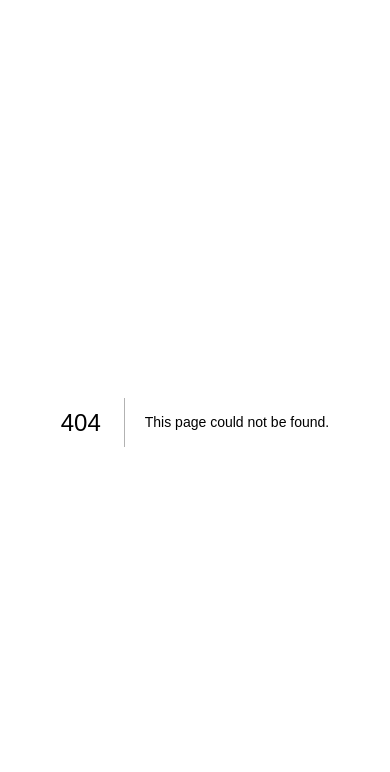
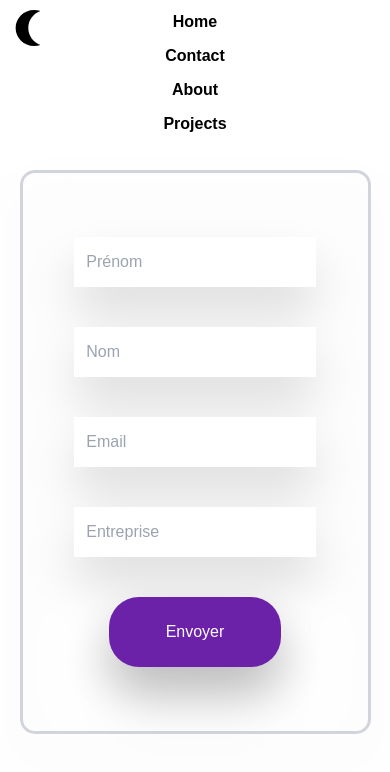
Before and after one commit to Brdlucas/portfolio, a Next.js app: page /page/contact in a window 390 px wide. Before the commit this address had no page. Shown: the top 772 px of the page. Built offline with nearby package versions, Linux system fonts and the light colour scheme.

Commit message:
Ajout animation, responsivité et amélioration performance

```diff
--- /dev/null
+++ b/src/app/api/contact/route.ts
@@ -0,0 +1,22 @@
+import dbConnect from "@/app/lib/dbConnect";
+import { NextResponse } from "next/server";
+import Contact from "@/app/models/Contact";
+
+export async function POST(req: any) {
+    // Établir la connexion à la base de données
+    await dbConnect();
+
+    try {
+        // Assumer que les données du projet sont envoyées dans le corps de la requête au format JSON
+        const contact = await req.json();
+
+        // Créer un nouveau projet dans la base de données avec les données reçues
+        const newContact = await Contact.create(contact);
+
+        // Renvoyer le projet nouvellement créé avec un statut de réussite
+        return new NextResponse(JSON.stringify(newContact), { status: 201 });
+    } catch (err: any) {
+        // Gestion des erreurs et renvoi d'une réponse avec le message d'erreur
+        return new NextResponse(JSON.stringify({ error: err.message }), { status: 400 });
+    }
+}
--- a/src/app/components/header.tsx
+++ b/src/app/components/header.tsx
@@ -8,10 +8,10 @@ const Header = () => {
   const pathname = usePathname();
 
   return (
-    <header className='max-2xl:h-[120px] md:h-[100px]'>
+    <header className='max-2xl:h-[120px] 2xl:h-[100px] max-md:h-[150px]'>
       <nav className='max-2xl:text-center max-2xl:p-[10px] font-bold 2xl:absolute max-lg:w-[70%] m-auto max-2xl:w-[50%]  md:flex md:flex-row 2xl:w-[30%] md:right-[250px] md:mt-8 items-center md:place-content-around'>
         {pathname === '/' ? null : <Link href={'/'} className='block max-2xl:mb-[10px] max-2xl:w-[50%] max-2xl:m-auto'>Home</Link>}
-        <Link href='/contact' className='block max-2xl:mb-[10px] max-2xl:w-[50%] max-2xl:m-auto'>Contact</Link>
+        <Link href='/page/contact' className='block max-2xl:mb-[10px] max-2xl:w-[50%] max-2xl:m-auto'>Contact</Link>
         <Link href='/page/about' className='block max-2xl:mb-[10px] max-2xl:w-[50%] max-2xl:m-auto'>About</Link>
         <Link href='/page/projects' className='block max-2xl:mb-[10px] max-2xl:w-[50%] max-2xl:m-auto'>Projects</Link>
         <ThemeSwitches />
--- /dev/null
+++ b/src/app/models/Contact.ts
@@ -0,0 +1,34 @@
+import mongoose, { Document, Schema } from "mongoose";
+
+export interface IContact extends Document {
+    firstname: string;
+    lastname: string;
+    company: string;
+    email: string;
+}
+
+const contactSchema: Schema = new mongoose.Schema({
+    firstname: {
+        type: String,
+        required: true,
+    },
+
+    lastname: {
+        type: String,
+        required: true,
+    },
+
+    company: {
+        type: String,
+        required: true,
+    },
+
+    email: {
+        type: String,
+        required: true,
+    }
+});
+
+const Contact = mongoose.models.Contact || mongoose.model<IContact>('Contact', contactSchema);
+
+export default Contact;
--- /dev/null
+++ b/src/app/page/contact/page.tsx
@@ -0,0 +1,58 @@
+"use client"
+import Header from '@/app/components/header';
+import React, { useState } from 'react';
+
+export default function Contact() {
+    const [firstname, setFirstname] = useState('');
+    const [lastname, setLastname] = useState('');
+    const [email, setEmail] = useState('');
+    const [company, setCompany] = useState('');
+
+    const handleSubmit = async (event: any) => {
+        event.preventDefault();
+
+        // Les données à envoyer
+        const formContact = {
+            firstname,
+            lastname,
+            email,
+            company
+        };
+
+        // Envoi les données avec fetch dans un try catch pour les erreurs
+        try {
+            const response = await fetch('/api/contact', {
+                method: 'POST',
+                headers: {
+                    'Content-Type': 'application/json',
+                },
+                body: JSON.stringify(formContact),
+            });
+
+            if (!response.ok) throw new Error('Api non connecté');
+
+
+            const contactData = await response.json();
+            console.log('Succès:', contactData);
+        } catch (error) {
+            console.error('Erreur:', error);
+        }
+    };
+
+
+    return (
+        <div className='h-screen'>
+            <Header />
+            <form onSubmit={handleSubmit} className='mt-5 m-auto w-[50%] max-md:w-[90%]'>
+                <div className='grid grid-cols-1 gap-10 m-auto text-center drop-shadow-2xl rounded-[15px] pt-16 pb-16 border-[3px] border-gray-300'>
+                    <input className='w-[70%] text-black hover:border-[3px] hover:border-purple-500 bg-white outline-purple-500  m-auto h-[50px] focus:rounded-[15px] pl-3 hover:cursor-pointer hover:rounded-[15px] hover:scale-110 duration-400' type="text" placeholder="Prénom" value={firstname} onChange={(e) => setFirstname(e.target.value)} />
+                    <input className='w-[70%] text-black hover:border-[3px] hover:border-purple-500 bg-white outline-purple-500  m-auto h-[50px] focus:rounded-[15px] pl-3 hover:cursor-pointer hover:rounded-[15px] hover:scale-110 duration-400' type="text" placeholder="Nom" value={lastname} onChange={(e) => setLastname(e.target.value)} />
+                    <input className='w-[70%] text-black hover:border-[3px] hover:border-purple-500 bg-white outline-purple-500  m-auto h-[50px] focus:rounded-[15px] pl-3 hover:cursor-pointer hover:rounded-[15px] hover:scale-110 duration-400' type="text" placeholder="Email" value={email} onChange={(e) => setEmail(e.target.value)} />
+                    <input className='w-[70%] text-black hover:border-[3px] hover:border-purple-500 bg-white outline-purple-500  m-auto h-[50px] focus:rounded-[15px] pl-3 hover:cursor-pointer hover:rounded-[15px] hover:scale-110 duration-400' type="text" placeholder="Entreprise" value={company} onChange={(e) => setCompany(e.target.value)} />
+                    <button type="submit" className='max-lg:w-[50%] drop-shadow-2xl rounded-[30px] bg-purple-800 text-white w-[20%] hover:transf h-[70px] m-auto transition ease-in-out delay-150 hover:-translate-y-1 hover:scale-110 hover:bg-indigo-500 duration-300'>Envoyer</button>
+
+                </div>
+            </form>
+        </div>
+    );
+}
--- a/src/app/page/projects/page.tsx
+++ b/src/app/page/projects/page.tsx
@@ -21,37 +21,36 @@ export default function Portfolio() {
         });
     }, []);
 
-    console.log(projects[0])
-
     return (
         <div>
             <Header />
             <div>
                 <div>
-                    <textarea name="search-textarea" placeholder='Rechercher' className="flex w-[50%] m-auto bg-gray-100 text-center font-semibold resize-none " />
+                    <textarea name="search-textarea" placeholder='Rechercher' className="mt-5 flex pt-5t m-auto bg-gray-100 text-center font-semibold resize-none w-[70%]" />
                 </div>
-                <section className="m-auto w-[95%]">
-                    <h1 className="text-[30px] m-auto border-b-4 border-gray-300 text-purple-500 font-bold uppercase">Front-End</h1>
-                    <div className='pl-[50px] flex  gap-x-20 flex-wrap mb-5'>
+                <section className="m-auto w-[95%] pt-10">
+                    <h1 className="pl-1 text-[30px] m-auto border-b-4 border-gray-300 text-purple-500 font-bold uppercase">Projet</h1>
+                    <div className='md:pl-[50px] mt-5 max-md:pt-10 grid grid-cols-3 gap-20 max-md:gap-10 max-md:grid-cols-1 max-md:text-center mb-5 max-lg:grid-cols-2'>
                         {
                             projects.map((project: any) => {
                                 return (
-                                    <div key={project._id} className="mt-5 bg-gray-200 drop-shadow-2xl shd w-[20%] max-xl:w-[25%] max-md:w-[35%] h-[300px] rounded-[25px]">
+                                    <div key={project._id} className="block m-auto drop-shadow-2xl bg-gray-100 shd w-[80%] h-full rounded-[25px] hover:rounded-[15px] hover:scale-110 duration-400 transition ease-in-out delay-150">
                                         <div className='relative h-[100px] border-b-4 border-gray-800'>
                                             <Image
                                                 src={project.image}
                                                 fill
                                                 style={{ objectFit: "cover" }}
-                                                className="rounded-t-[30px]"
+                                                className="rounded-t-[20px]"
                                                 alt="Photo de Profile"
                                                 property='Lucas Bourdon'
                                                 sizes='5x5'
+                                                priority
                                             />
                                         </div>
-                                        <div className='pl-5 pt-2'>
-                                            <p className=' font-semibold text-[20px]'>{project.title}</p>
-                                            <p className='mt-5 h-16'>{project.description}</p>
-                                            <Link target='_blank' href={project.link} className='block mt-2 w-[55%] text-center font-semibold text-[15px] text-white rounded-[20px] p-5 bg-purple-500'>Voir {project.title}</Link>
+                                        <div className='md:pl-5 pt-2'>
+                                            <p className=' font-semibold text-[20px] text-black'>{project.title}</p>
+                                            <p className='mt-2 h-[full] min-h-[90px] text-black'>{project.description}</p>
+                                            <Link target='_blank' href={project.link} className='m-auto mb-3 mt-3 block w-[55%] text-center font-semibold text-[15px] text-white rounded-[20px] p-5 bg-purple-500 hover:bg-indigo-500 hover:scale-105'>Voir {project.title}</Link>
                                         </div>
                                     </div>
                                 )
@@ -60,29 +59,6 @@ export default function Portfolio() {
                         }
                     </div>
                 </section>
-                <section className="m-auto w-[95%]">
-                    <h2 className="text-[30px] m-auto border-b-4 border-gray-300 text-purple-500 font-bold uppercase">Back-End</h2>
-                    <div className='pl-[50px] flex  gap-x-20 flex-wrap mb-5'>
-                        <div className="mt-5 bg-gray-200 drop-shadow-2xl shd w-[20%] max-xl:w-[25%] max-md:w-[35%] h-[300px] rounded-[25px]">
-                            <div className='relative h-[100px] border-b-4 border-gray-800'>
-                                <Image
-                                    src={Profile}
-                                    fill
-                                    style={{ objectFit: "cover" }}
-                                    className="rounded-t-[30px]"
-                                    alt="Photo de Profile"
-                                    property='Lucas Bourdon'
-                                    sizes='5x5'
-                                />
-                            </div>
-                            <div className='pl-5 pt-2'>
-                                <p className=' font-semibold text-[20px]'>title</p>
-                                <p className='mt-5'>Lorem ipsum dolor sit amet, consectetur adipisicing elit.</p>
-                                <p className='mt-5'>url</p>
-                            </div>
-                        </div>
-                    </div>
-                </section>
             </div>
         </div>
     )
```
Also changed, not shown: src/app/api/projects/route.ts (line endings or trailing spaces).
